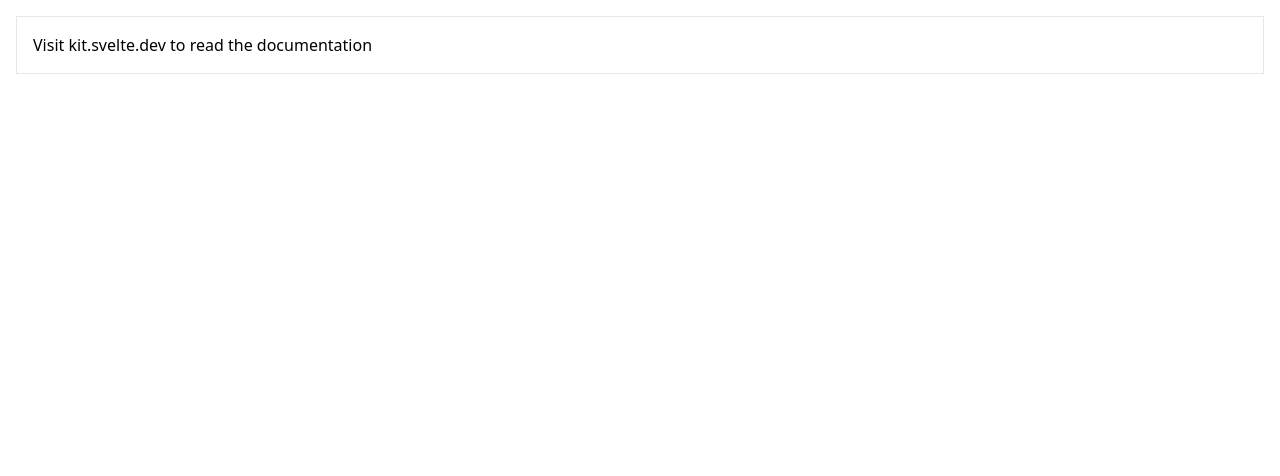
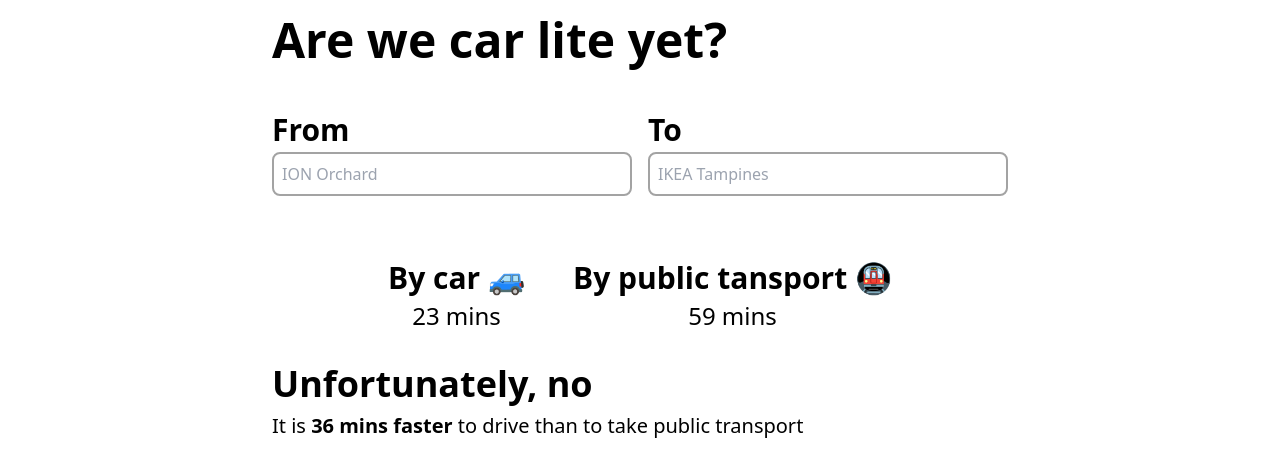
Before and after one commit to darrelhong/arewecarliteyet, a SvelteKit app: page / in a window 1280 px wide. Shown: the top 476 px of the page. Built offline with nearby package versions, Linux system fonts and the light colour scheme.

Commit message:
feat: initial markup

```diff
--- a/src/routes/+layout.svelte
+++ b/src/routes/+layout.svelte
@@ -3,4 +3,6 @@
 	import '@unocss/reset/tailwind.css';
 </script>
 
-<slot />
+<main class="flex min-h-dvh flex-col">
+	<slot />
+</main>
--- a/src/routes/+page.svelte
+++ b/src/routes/+page.svelte
@@ -1,3 +1,58 @@
-<p class="m-4 border border-b p-4">
-	Visit <a href="https://kit.svelte.dev">kit.svelte.dev</a> to read the documentation
-</p>
+<section class="mx-auto max-w-3xl w-full mt-4 sm:mb-4">
+	<div class="mx-4">
+		<h1 class="text-5xl font-bold">Are we car lite yet?</h1>
+	</div>
+</section>
+
+<section class="mx-auto max-w-3xl w-full mt-8 mb-16">
+	<div class="mx-4">
+		<form class="flex gap-4 flex-wrap">
+			<div class="grid gap-1 flex-1">
+				<label class="text-3xl font-semibold" for="from">From</label>
+				<input
+					size={28}
+					type="text"
+					class="border border-neutral-400 border-2 p-2 rounded-lg"
+					placeholder="ION Orchard"
+					id="from"
+					name="from"
+				/>
+			</div>
+			<div class="grid gap-1 flex-1">
+				<label class="text-3xl font-semibold" for="to">To</label>
+				<input
+					size={28}
+					type="text"
+					class="border border-neutral-400 border-2 p-2 rounded-lg"
+					placeholder="IKEA Tampines"
+					id="to"
+					name="to"
+				/>
+			</div>
+		</form>
+	</div>
+</section>
+
+<section class="mx-auto max-w-3xl w-full">
+	<div class="mx-4">
+		<div class="flex flex-wrap gap-x-12 gap-y-4 justify-center text-center">
+			<div class="grid gap-1">
+				<h3 class="text-3xl font-semibold">By car 🚙</h3>
+				<p class="text-2xl">23 mins</p>
+			</div>
+			<div class="grid gap-1">
+				<h3 class="text-3xl font-semibold">By public tansport 🚇</h3>
+				<p class="text-2xl">59 mins</p>
+			</div>
+		</div>
+	</div>
+</section>
+
+<section class="mx-auto max-w-3xl w-full mt-8">
+	<div class="mx-4 grid gap-2">
+		<h2 class="text-4xl font-bold">Unfortunately, no</h2>
+		<p class="text-xl">
+			It is <strong>36 mins faster</strong> to drive than to take public transport
+		</p>
+	</div>
+</section>
```
